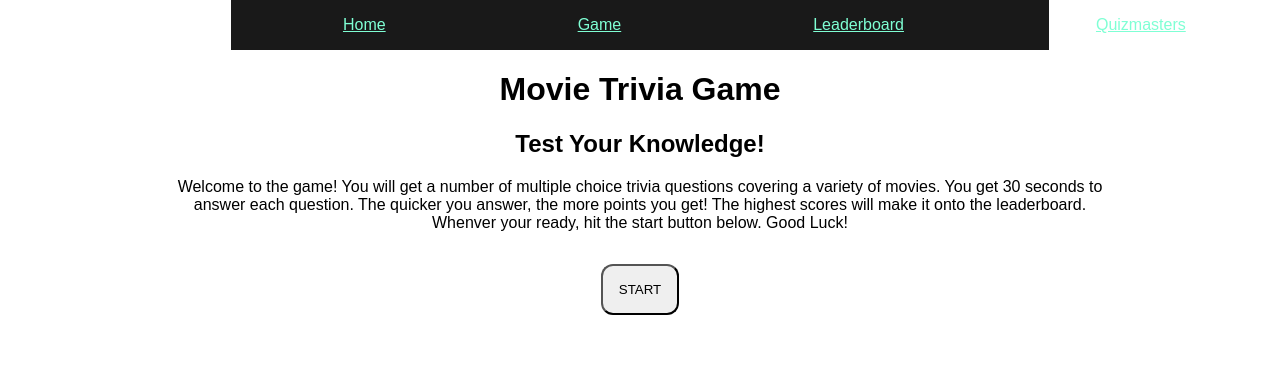
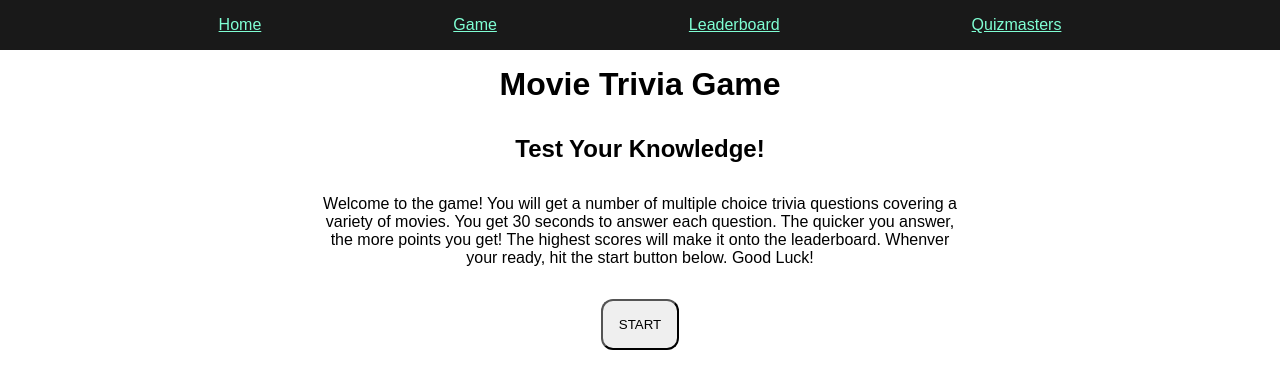
Before and after one commit to amdepaolo/Movie-trivia-game, a React (Create React App) app: page / in a window 1280 px wide. Shown: the top 388 px of the page. Built offline with nearby package versions, Linux system fonts and the light colour scheme; data requests are answered from the project's data file.

Commit message:
further style changes

```diff
--- a/src/components/App.js
+++ b/src/components/App.js
@@ -27,6 +27,7 @@ function App() {
         <Game questions={questions} />
       </Route>
       <Route path='/leaderboard'>
+        <h2>Hall of Fame</h2>
         <Leaderboard />
       </Route>
       <Route path='/edit'>
--- a/src/index.css
+++ b/src/index.css
@@ -1,12 +1,19 @@
-body{
+ * {
   margin: auto;
   text-align: center;
   font-family: Arial, Helvetica, sans-serif;
+  width: auto;
 }
 
-div{
-  margin: auto;
-  max-width:85%
+h1, h2, h3{
+  margin: 1rem, auto;
+  padding: 1rem;
+  width: 65%;
+}
+
+p{
+  width: 50%;
+  padding: 1rem;
 }
 
 button{
@@ -20,9 +27,23 @@ button:hover {
   background-color: gold;
 }
 
-code {
-  font-family: source-code-pro, Menlo, Monaco, Consolas, 'Courier New',
-    monospace;
+table, thead, tbody{
+  margin: auto;
+  width: 65%;
+}
+
+th, td{
+  margin: 2rem;
+  text-align: center;
+  padding: 0.5rem;
+}
+
+tr:nth-child(even) {
+  background-color: #e3e3e3;
+}
+
+th{
+  background-color: gold;
 }
 
 #navBar {
```
